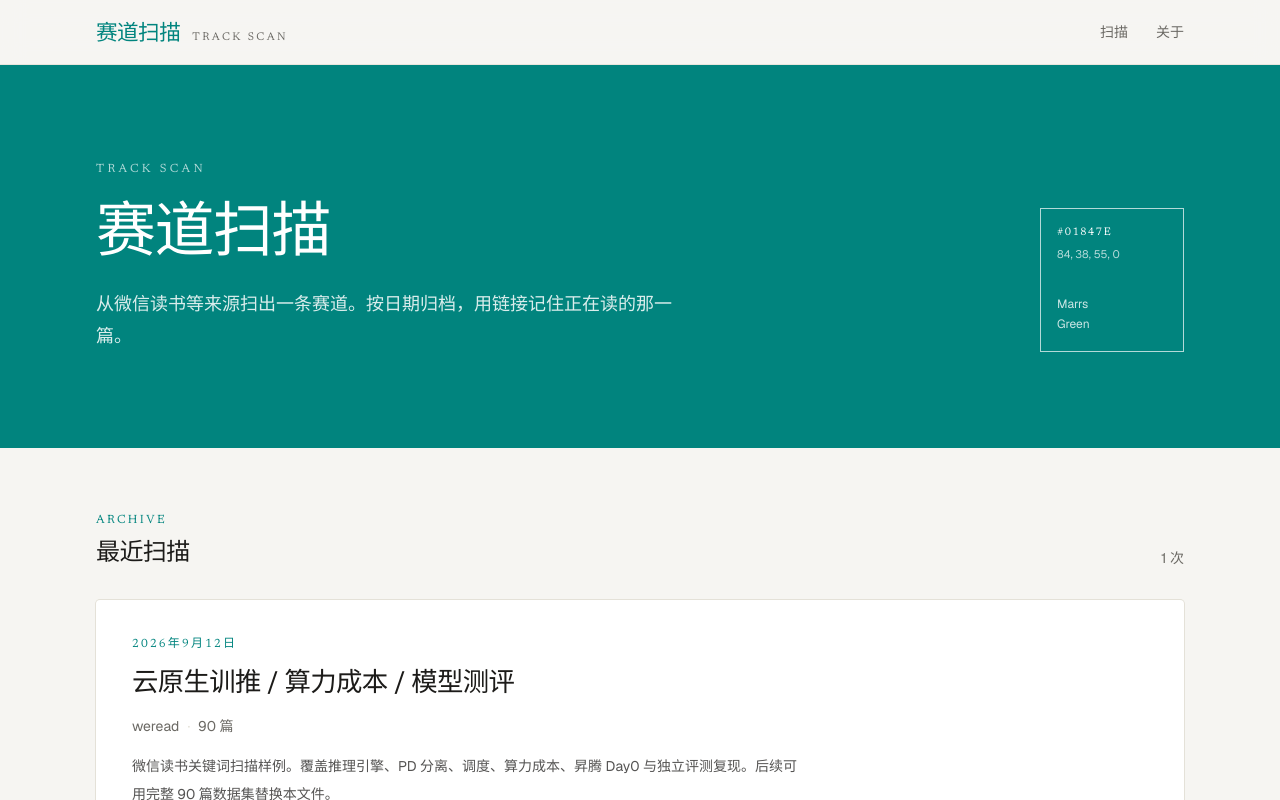
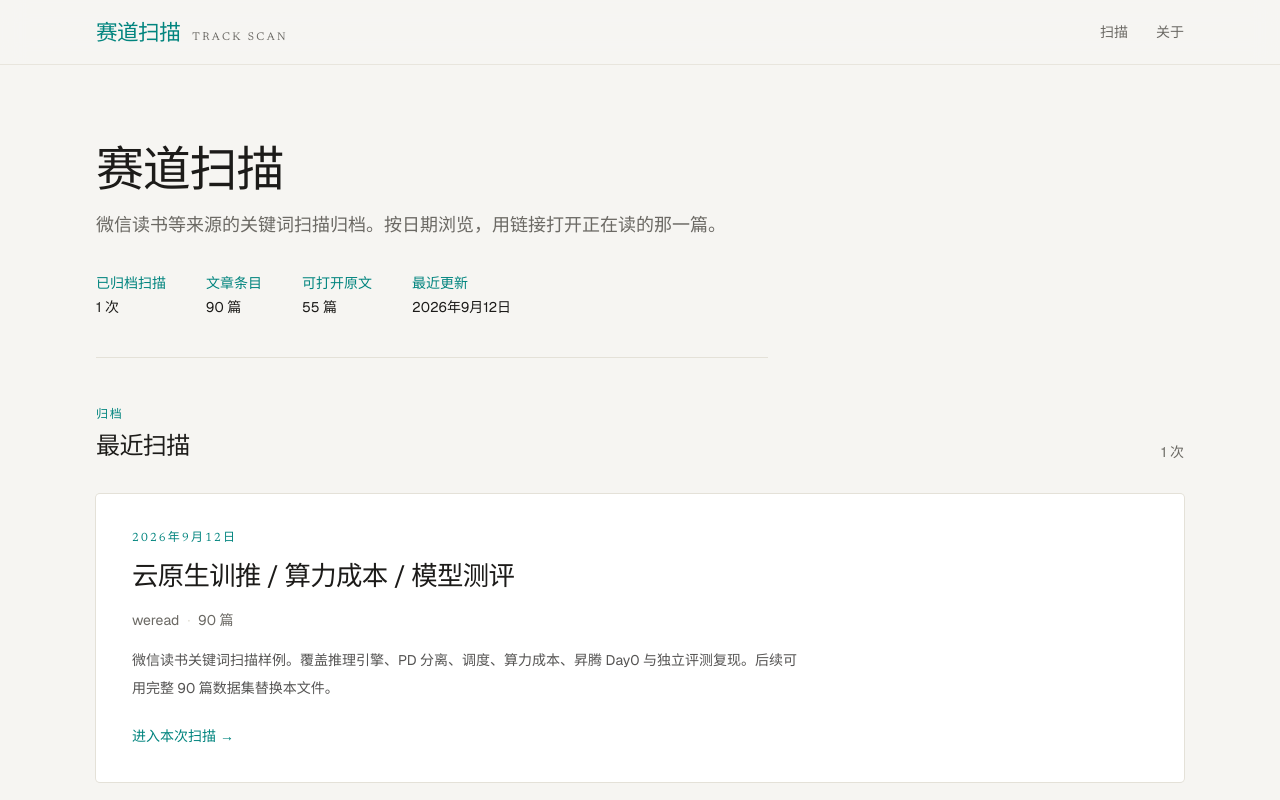
Before and after one commit to zhuima/daily-news, a Next.js app: page / in a window 1280 px wide. Shown: the top 800 px of the page. Built offline with nearby package versions, Linux system fonts and the light colour scheme.

Commit message:
Remove homepage color swatch and full-bleed hero
Replace the design-reference moodboard with a restrained archive intro on the canvas background. Stats come from data/index.json; Marrs Green stays accent-only.

Co-authored-by: 追马 <zhuima@users.noreply.github.com>

```diff
--- a/app/page.tsx
+++ b/app/page.tsx
@@ -1,45 +1,56 @@
 import { ScanCard } from "@/components/ScanCard";
-import { getScans } from "@/lib/data";
+import { getCatalog, getScans } from "@/lib/data";
+import { formatScanDate } from "@/lib/format";
 
 export default function HomePage() {
   const scans = getScans();
+  const catalog = getCatalog();
+  const articleTotal = catalog.articles.length;
+  const directLinkTotal = catalog.articles.filter(
+    (article) => article.hasDirectLink,
+  ).length;
+  const latestScan = scans[0];
 
   return (
     <main>
-      <section className="bg-marrs text-white">
-        <div className="mx-auto grid w-full max-w-6xl gap-12 px-5 py-16 sm:px-8 sm:py-24 lg:grid-cols-[1fr_auto] lg:items-end">
-          <div className="max-w-2xl">
-            <p className="font-display text-xs tracking-[0.28em] text-white/70 uppercase">
-              Track Scan
-            </p>
-            <h1 className="mt-4 text-5xl leading-tight tracking-tight sm:text-6xl">
-              赛道扫描
-            </h1>
-            <p className="mt-5 max-w-xl text-lg leading-8 text-white/85">
-              从微信读书等来源扫出一条赛道。按日期归档，用链接记住正在读的那一篇。
-            </p>
-          </div>
-          <div className="h-36 w-36 shrink-0 border border-white/70 bg-marrs p-4 text-white">
-            <p className="font-display text-[11px] tracking-[0.14em]">
-              #01847E
-            </p>
-            <p className="mt-1 text-[11px] text-white/70">84, 38, 55, 0</p>
-            <p className="mt-8 text-xs leading-5 text-white/80">
-              Marrs
-              <br />
-              Green
-            </p>
-          </div>
+      <section className="mx-auto w-full max-w-6xl px-5 pt-14 pb-10 sm:px-8 sm:pt-20 sm:pb-12">
+        <div className="max-w-2xl border-b border-line pb-10">
+          <h1 className="text-4xl tracking-tight text-ink sm:text-5xl">
+            赛道扫描
+          </h1>
+          <p className="mt-4 text-lg leading-8 text-muted">
+            微信读书等来源的关键词扫描归档。按日期浏览，用链接打开正在读的那一篇。
+          </p>
+          <dl className="mt-8 flex flex-wrap gap-x-10 gap-y-4 text-sm">
+            <div>
+              <dt className="text-marrs">已归档扫描</dt>
+              <dd className="mt-1 text-ink">{scans.length} 次</dd>
+            </div>
+            <div>
+              <dt className="text-marrs">文章条目</dt>
+              <dd className="mt-1 text-ink">{articleTotal} 篇</dd>
+            </div>
+            <div>
+              <dt className="text-marrs">可打开原文</dt>
+              <dd className="mt-1 text-ink">{directLinkTotal} 篇</dd>
+            </div>
+            {latestScan ? (
+              <div>
+                <dt className="text-marrs">最近更新</dt>
+                <dd className="mt-1 text-ink">
+                  {formatScanDate(latestScan.date)}
+                </dd>
+              </div>
+            ) : null}
+          </dl>
         </div>
       </section>
 
-      <section className="mx-auto w-full max-w-6xl px-5 py-14 sm:px-8 sm:py-16">
+      <section className="mx-auto w-full max-w-6xl px-5 pb-16 sm:px-8 sm:pb-20">
         <div className="flex items-end justify-between gap-4">
           <div>
-            <p className="font-display text-xs tracking-[0.2em] text-marrs uppercase">
-              Archive
-            </p>
-            <h2 className="mt-2 text-2xl tracking-tight">最近扫描</h2>
+            <p className="text-xs tracking-[0.14em] text-marrs">归档</p>
+            <h2 className="mt-2 text-2xl tracking-tight text-ink">最近扫描</h2>
           </div>
           <p className="text-sm text-muted">{scans.length} 次</p>
         </div>
```
